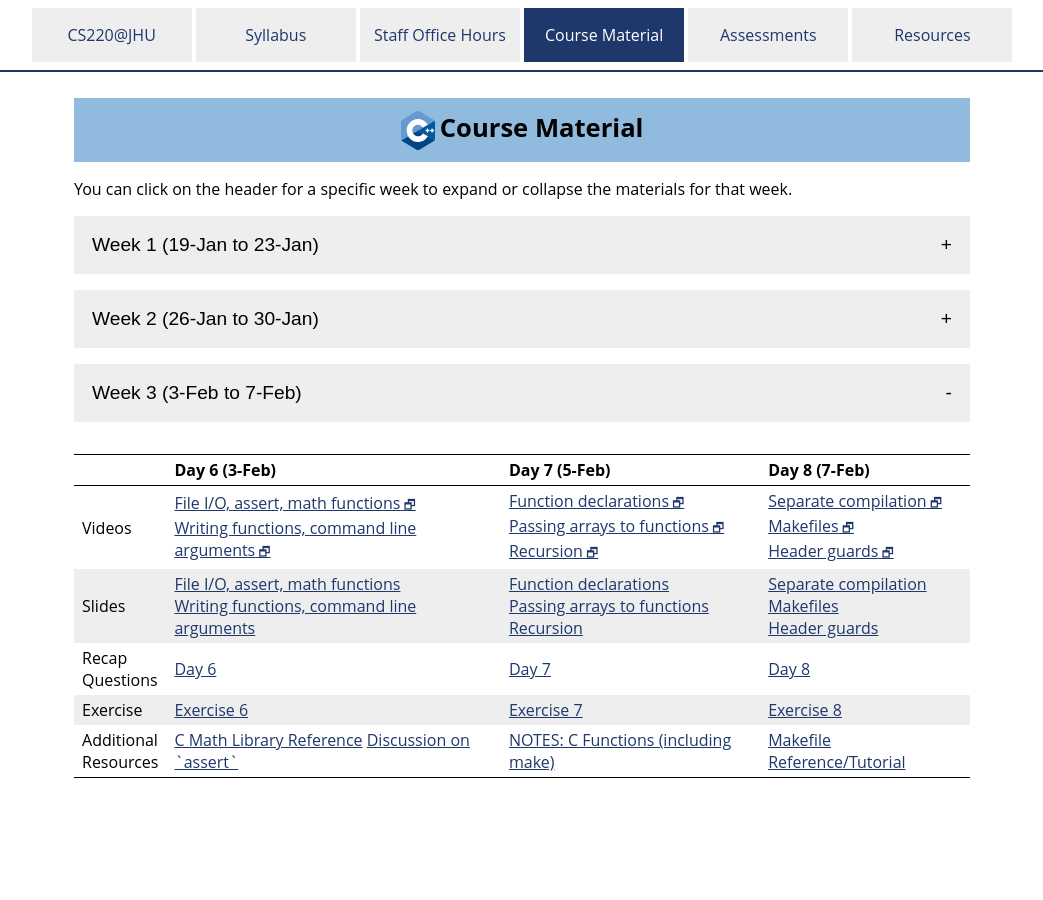
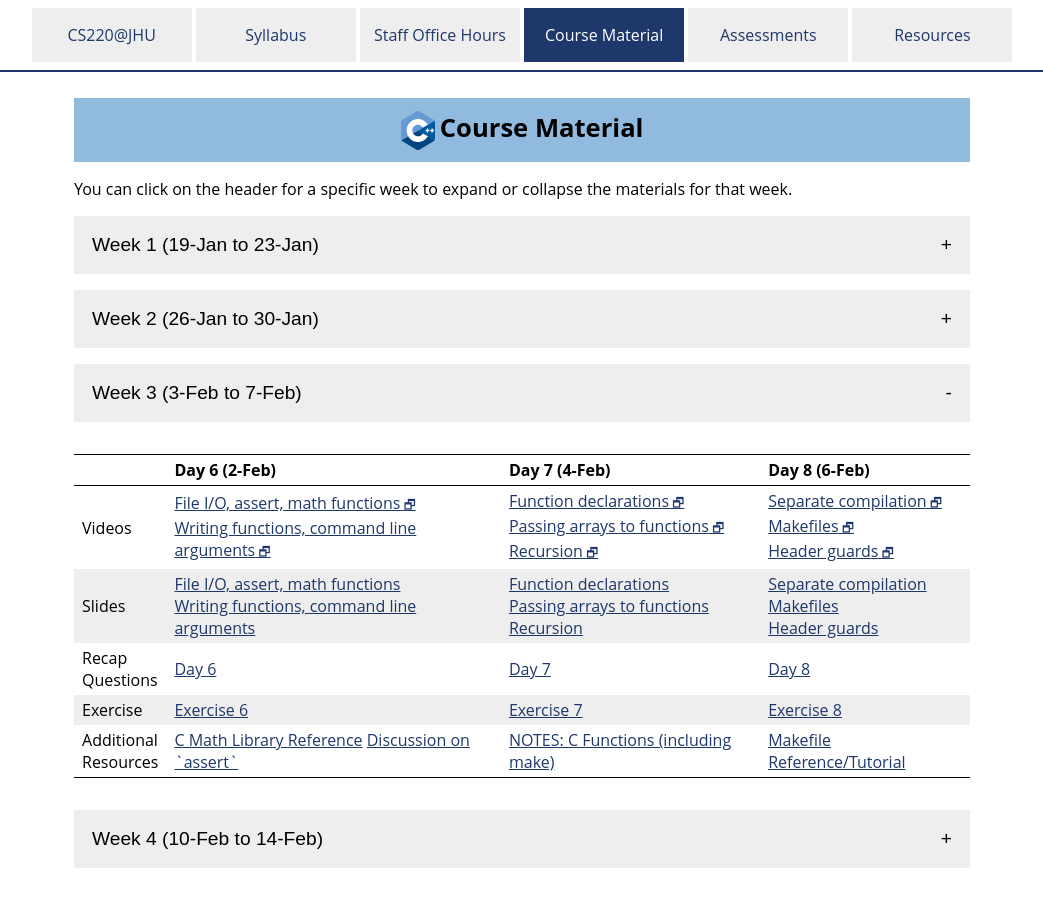
Before and after one commit to jhu-ip/cs220-sp26, a Jekyll site: the page built from material.md, in a window 1280 px wide. Shown: the whole page, without its empty margins (118-1161 px from the left). Built offline with Jekyll 4.4.1, drawn with Linux system fonts in a browser that asks for light colours; some of the changed lines change nothing that is shown.

Commit message:
material.md: published week 4 with updated notes and fixed table header dates

```diff
--- a/material.md
+++ b/material.md
@@ -121,9 +121,9 @@
   <thead>
     <tr>
       <th></th>
-      <th>Day 6 (3-Feb)</th>
-      <th>Day 7 (5-Feb)</th>
-      <th>Day 8 (7-Feb)</th>
+      <th>Day 6 (2-Feb)</th>
+      <th>Day 7 (4-Feb)</th>
+      <th>Day 8 (6-Feb)</th>
     </tr>
   </thead>
   <tbody>
@@ -167,17 +167,15 @@
 </table>
 </div>
 
-<!--
-
 <button type="button" id="week_4_toggle" class="week_control_button">Week 4 (10-Feb to 14-Feb)</button>
 <div id="week_4" class="collapsible">
 <table>
   <thead>
     <tr>
       <th></th>
-      <th>Day 9 (10-Feb)</th>
-      <th>Day 10 (12-Feb)</th>
-      <th>Day 11 (14-Feb)</th>
+      <th>Day 9 (9-Feb)</th>
+      <th>Day 10 (11-Feb)</th>
+      <th>Day 11 (13-Feb)</th>
     </tr>
   </thead>
   <tbody>
@@ -207,13 +205,18 @@
     </tr>
     <tr>
       <td>Additional<br>Resources</td>
-      <td><a class='external' target='_blank' href='https://darkdust.net/files/GDB%20Cheat%20Sheet.pdf'>GDB Cheat Sheet</a></td>
-      <td><a class='external' target='_blank' href='https://www.youtube.com/watch?v=5VnDaHBi8dM'>Binky the Pointer (Video)</a></td>
+      <td><a class='external' target='_blank' href='https://darkdust.net/files/GDB%20Cheat%20Sheet.pdf'>GDB Cheat Sheet</a><br />
+      <a href='notes/notes-storage.html'>NOTES: Storage classes</a> (including gdb)</td>
+      <td><a class='external' target='_blank' href='https://www.youtube.com/watch?v=5VnDaHBi8dM'>Binky the Pointer (Video)</a><br />
+      <a href='notes/notes-pointers.html'>NOTES: Pointers & Dynamic Memory Allocation</a> (including valgrind)
+      </td>
       <td><code>valgrind --leak-check=full --show-leak-kinds=all</code></td>
     </tr>
   </tbody>
 </table>
 </div>
+
+<!--
 
 <button type="button" id="week_5_toggle" class="week_control_button">Week 5 (17-Feb to 21-Feb)</button>
 <div id="week_5" class="collapsible">
```
Also changed, not shown: 4 other files.
